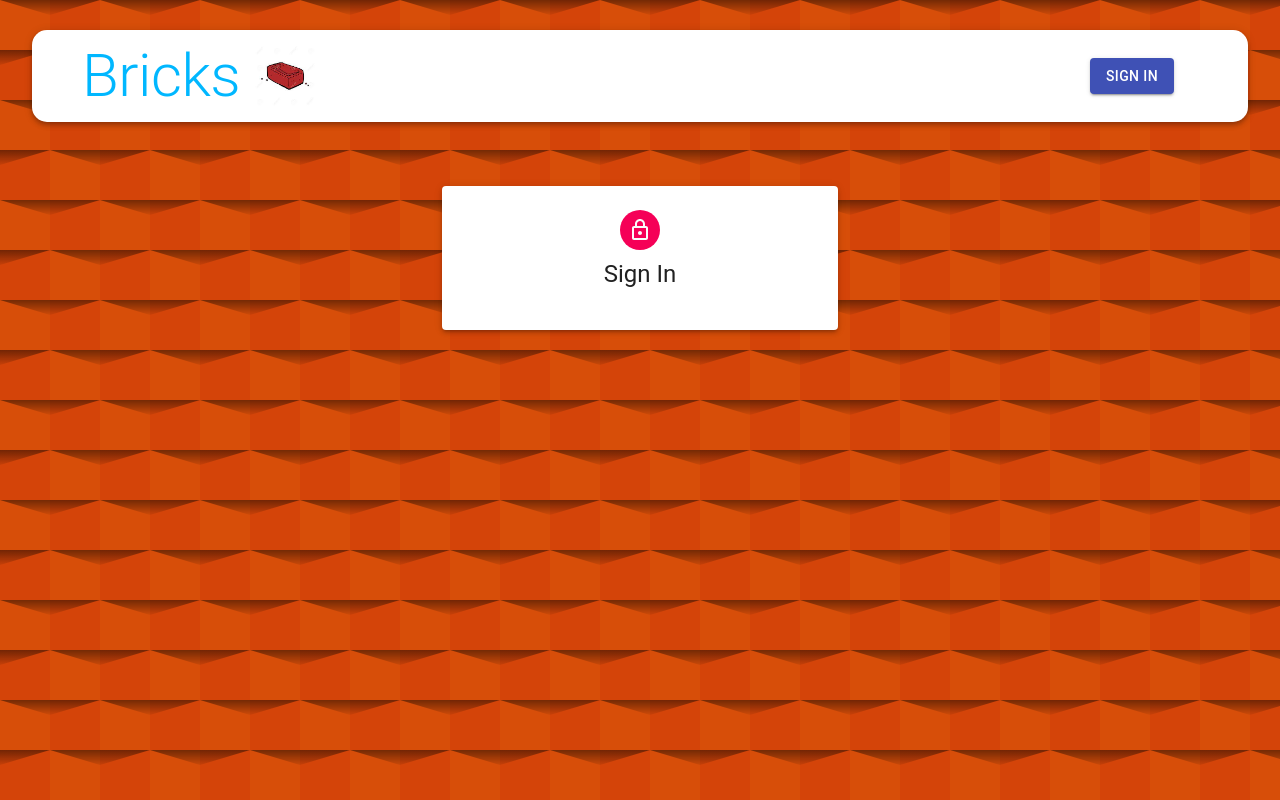
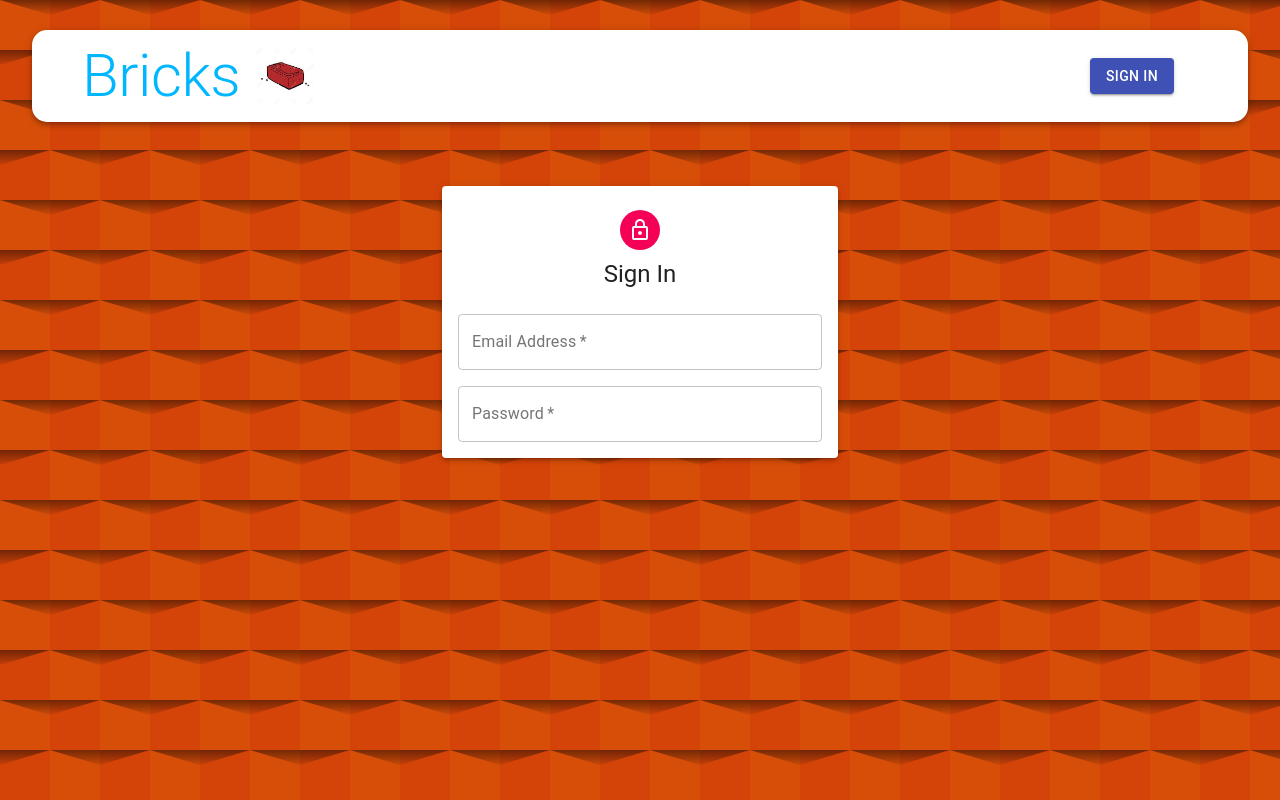
Before and after one commit to 10shakeeb/MERN, a React (Create React App) app in the folder client/: page /auth in a window 1280 px wide. Built offline with nearby package versions, Linux system fonts and the light colour scheme.

Commit message:
add handleShowpassword function

```diff
--- a/client/src/components/Auth/Auth.js
+++ b/client/src/components/Auth/Auth.js
@@ -1,4 +1,4 @@
-import React from 'react';
+import React, {useState} from 'react';
 import { Avatar, Button, Paper, Grid, Typography, Container} from '@material-ui/core';
 import LockOutlinedIcon from '@material-ui/icons/LockOutlined';
 
@@ -8,8 +8,11 @@
 
 const Auth = () => {
   const classes = useStyles();
+  const [showPassword, setShowPassword] = useState(false);
 
   const isSignup = false;
+
+  const handleShowPassword = () => setShowPassword
 
   const handleSubmit = () => {
 
@@ -29,21 +32,19 @@
             <Typography variant='h5'>{isSignup ? 'Sign Up' : 'Sign In'}</Typography>
             <form className={classes.form} onSubmit={handleSubmit}>
                 <Grid container spacing={2}>
-                    {
-                        isSignup && (
-                            <>
-                                <Input name='firstName' label='First Name' handleChange={handleChange} autoFocus xs={6}/>
-
-
-                                <Input name='lastName' label='Last Name' handleChange={handleChange} autoFocus xs={6}/>
-                            </>
-                        )
-                    }
+                    { isSignup && (
+                    <>
+                        <Input name='firstName' label='First Name' handleChange={handleChange} half/>
+                        <Input name='lastName' label='Last Name' handleChange={handleChange} half/>
+                    </>
+                    )}
+                    <Input name='email' label='Email Address' handleChange={handleChange} type='email' />
+                    <Input name='password' label='Password' handleChange={handleChange} type={showPassword ? 'text' : 'password'} handleShowPassword={handleShowPassword} />
                 </Grid>
             </form>
         </Paper>
     </Container>
   );
-}
+};
 
 export default Auth;
```
